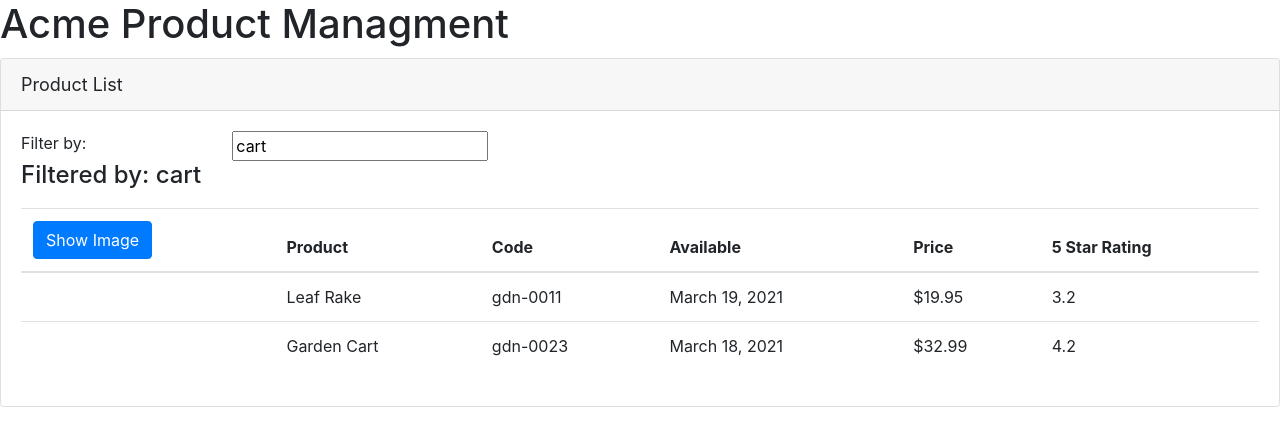
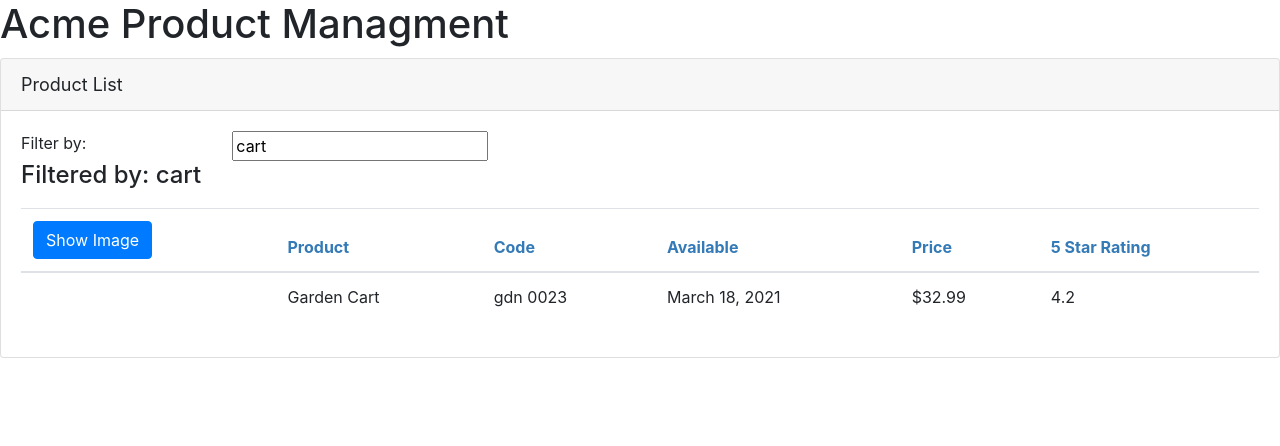
Before and after one commit to mjburton11/apm-tutorial, an Angular app: page /welcome in a window 1280 px wide. Shown: the top 446 px of the page. Built offline with nearby package versions, Linux system fonts and the light colour scheme.

Commit message:
more with components

```diff
--- /dev/null
+++ b/src/app/products/product-list.component.css
@@ -0,0 +1,3 @@
+thead {
+  color: #337ab7;
+}
--- a/src/app/products/product-list.component.html
+++ b/src/app/products/product-list.component.html
@@ -29,7 +29,7 @@
           </tr>
         </thead>
         <tbody>
-          <tr *ngFor="let product of products">
+          <tr *ngFor="let product of filteredProducts">
             <td>
               <img
                 *ngIf="showImage"
@@ -40,7 +40,9 @@
               />
             </td>
             <td>{{ product.productName }}</td>
-            <td>{{ product.productCode | lowercase }}</td>
+            <td>
+              {{ product.productCode | lowercase | convertToSpaces: "-" }}
+            </td>
             <td>{{ product.releaseDate }}</td>
             <td>{{ product.price | currency: "USD":"symbol":"1.2-2" }}</td>
             <td>{{ product.starRating }}</td>
--- a/src/app/products/product-list.component.ts
+++ b/src/app/products/product-list.component.ts
@@ -1,39 +1,63 @@
-import { Component } from '@angular/core';
+import { Component, OnInit } from "@angular/core";
+import { IProduct } from "./product";
 
 @Component({
-  selector: 'pm-products',
-  templateUrl: './product-list.component.html',
+  selector: "pm-products",
+  templateUrl: "./product-list.component.html",
+  styleUrls: ["./product-list.component.css"],
 })
-export class ProductListComponent {
-  pageTitle: string = 'Product List';
+export class ProductListComponent implements OnInit {
+  pageTitle: string = "Product List";
   imageWidth: number = 50;
   imageMargin: number = 2;
   showImage: boolean = false;
-  listFilter: string = 'cart';
-  products: any[] = [
+
+  private _listFilter: string = "";
+  get listFilter(): string {
+    return this._listFilter;
+  }
+
+  set listFilter(value: string) {
+    this._listFilter = value;
+    this.filteredProducts = this.performFilter(value);
+  }
+
+  filteredProducts: IProduct[] = [];
+  products: IProduct[] = [
     {
       productId: 1,
-      productName: 'Leaf Rake',
-      productCode: 'GDN-0011',
-      releaseDate: 'March 19, 2021',
-      description: 'Leaf rake with 48-inch wooden handle.',
+      productName: "Leaf Rake",
+      productCode: "GDN-0011",
+      releaseDate: "March 19, 2021",
+      description: "Leaf rake with 48-inch wooden handle.",
       price: 19.95,
       starRating: 3.2,
-      imageUrl: 'assets/images/leaf_rake.png',
+      imageUrl: "assets/images/leaf_rake.png",
     },
     {
       productId: 2,
-      productName: 'Garden Cart',
-      productCode: 'GDN-0023',
-      releaseDate: 'March 18, 2021',
-      description: '15 gallon capacity rolling garden cart',
+      productName: "Garden Cart",
+      productCode: "GDN-0023",
+      releaseDate: "March 18, 2021",
+      description: "15 gallon capacity rolling garden cart",
       price: 32.99,
       starRating: 4.2,
-      imageUrl: 'assets/images/garden_cart.png',
+      imageUrl: "assets/images/garden_cart.png",
     },
   ];
 
-  toggleImage(): void{
+  toggleImage(): void {
     this.showImage = !this.showImage;
   }
+
+  performFilter(filterBy: string): IProduct[] {
+    filterBy = filterBy.toLocaleLowerCase();
+    return this.products.filter((product: IProduct) =>
+      product.productName.toLocaleLowerCase().includes(filterBy)
+    );
+  }
+
+  ngOnInit(): void {
+    this.listFilter = "cart";
+  }
 }
--- /dev/null
+++ b/src/app/products/product.ts
@@ -0,0 +1,10 @@
+export interface IProduct {
+  productId: number;
+  productName: string;
+  productCode: string;
+  releaseDate: string;
+  description: string;
+  price: number;
+  starRating: number;
+  imageUrl: string;
+}
--- /dev/null
+++ b/src/app/shared/convert-to-spaces.pipe.ts
@@ -0,0 +1,10 @@
+import { Pipe, PipeTransform } from "@angular/core";
+
+@Pipe({
+  name: "convertToSpaces",
+})
+export class ConvertToSpacesPipe implements PipeTransform {
+  transform(value: string, character: string): string {
+    return value.replace(character, " ");
+  }
+}
```
Also changed, not shown: src/app/app.module.ts (+7 -6 lines), 1 other file (tests, documents, lock files or other folders).
